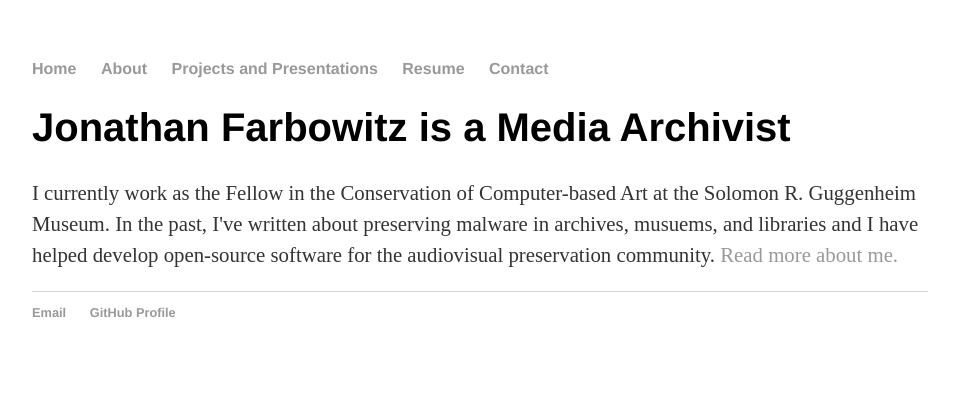
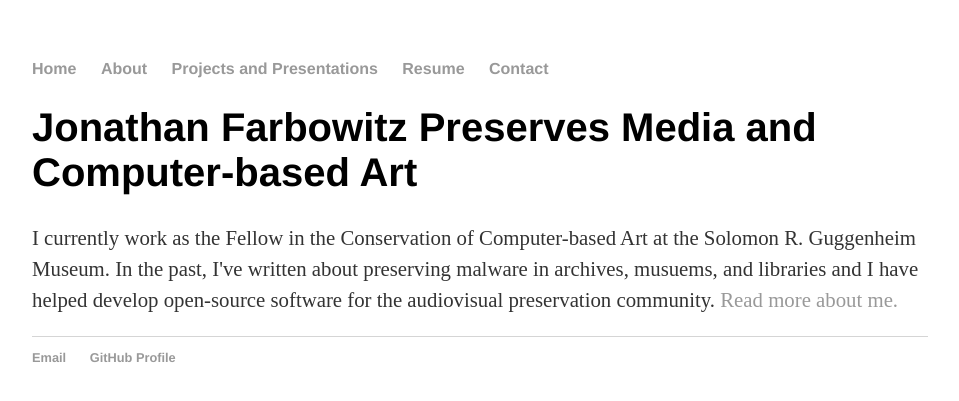
Before and after one commit to jfarbowitz/jfarbowitz.github.io, a Jekyll site: the page built from index.html, in a window 1280 px wide. Shown: the top 401 px of the page, without its empty margins (160-1119 px from the left). Built offline with Jekyll 4.4.1, drawn with Linux system fonts in a browser that asks for light colours.

Commit message:
Changed title

```diff
--- a/index.html
+++ b/index.html
@@ -1,8 +1,8 @@
 ---
 layout: default
-title: Jonathan Farbowitz, Media Archivist
+title: Jonathan Farbowitz Preserves Media and Computer-based Art
 ---
     		<div class="blurb">
-        		<h1>Jonathan Farbowitz is a Media Archivist</h1>
+        		<h1>Jonathan Farbowitz Preserves Media and Computer-based Art</h1>
 				<p>I currently work as the Fellow in the Conservation of Computer-based Art at the Solomon R. Guggenheim Museum. In the past, I've written about preserving malware in archives, musuems, and libraries and I have helped develop open-source software for the audiovisual preservation community. <a href="/about">Read more about me.</a></p>
     		</div>
```
